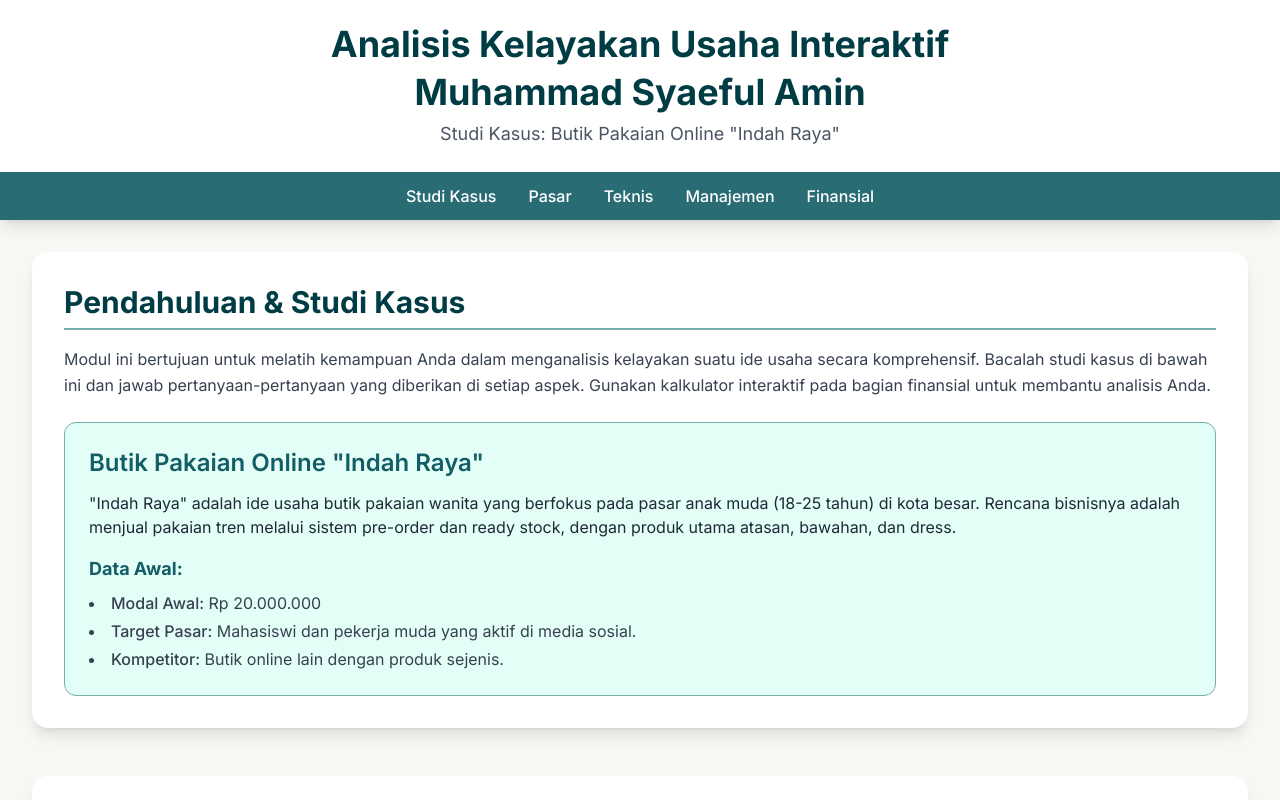
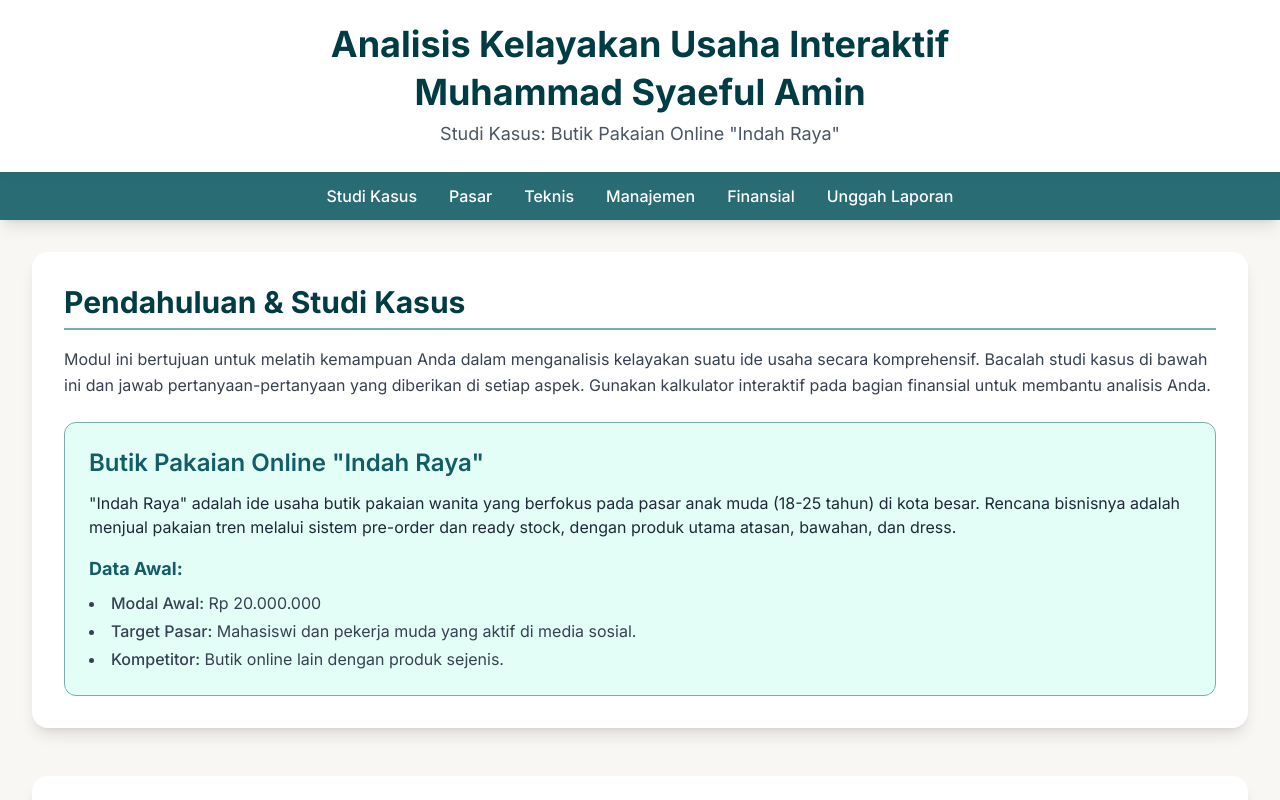
Before and after one commit to petaninewbie/analisiskelayakanusaha.github.io, a plain HTML site: page index.html in a window 1280 px wide. Shown: the top 800 px of the page. Drawn offline with nearby package versions, Linux system fonts and the light colour scheme.

Commit message:
Update index.html

```diff
--- a/index.html
+++ b/index.html
@@ -56,6 +56,7 @@
                 <a href="#aspek-teknis" class="text-white hover:text-[#E3FEF7] transition duration-300 font-medium text-sm md:text-base">Teknis</a>
                 <a href="#aspek-manajemen" class="text-white hover:text-[#E3FEF7] transition duration-300 font-medium text-sm md:text-base">Manajemen</a>
                 <a href="#aspek-finansial" class="text-white hover:text-[#E3FEF7] transition duration-300 font-medium text-sm md:text-base">Finansial</a>
+                <a href="#unggah-laporan" class="text-white hover:text-[#E3FEF7] transition duration-300 font-medium text-sm md:text-base">Unggah Laporan</a>
             </div>
         </div>
     </nav>
```
